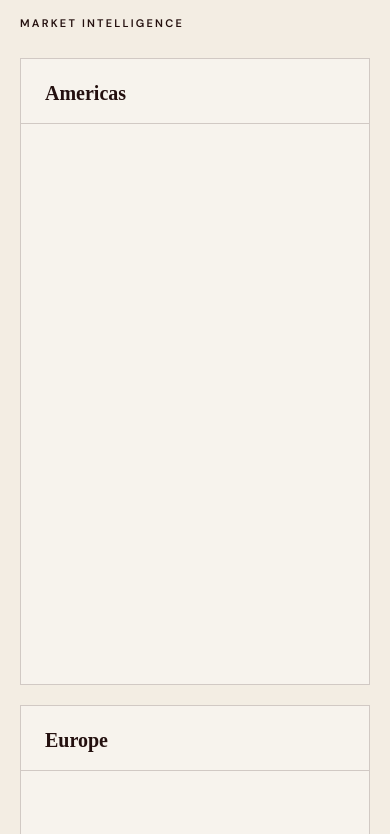
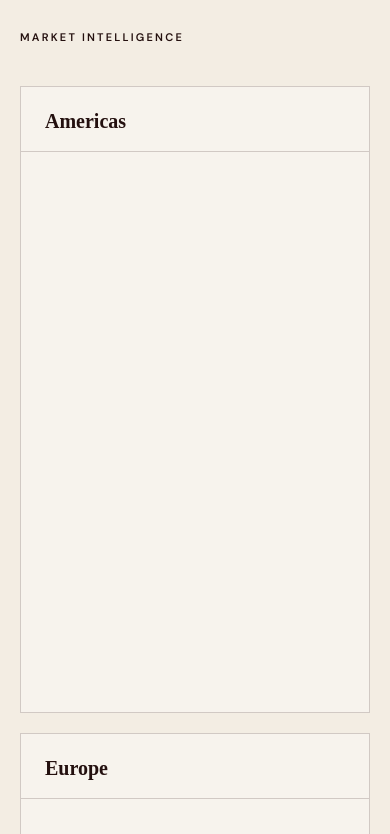
Before and after one commit to MahayanaCapital/MCP.WWW, a website: page markets-en.html in a window 390 px wide. Shown: the part 83-917 px from the top of the page. Drawn offline with nearby package versions, Linux system fonts and the light colour scheme; a script that the page names is missing.

Commit message:
Set markets label spacing to 40px

```diff
--- a/assets/css/mahayanacap.css
+++ b/assets/css/mahayanacap.css
@@ -322,7 +322,7 @@ html[lang="zh-TW"] .featured-copy h2 { font-size: clamp(32px, 3vw, 44px); white-
 }
 .markets-hero-minimal {
   min-height: auto;
-  padding: 26px 4vw;
+  padding: 40px 4vw;
   border-bottom: 0;
 }
 .markets-feed { padding: 0 4vw 130px; }
@@ -380,7 +380,7 @@ html[lang="zh-TW"] .featured-copy h2 { font-size: clamp(32px, 3vw, 44px); white-
   .insight-newsletter { padding: 80px 20px; }
   .markets-directory { padding-top: 72px; }
   .markets-hero { min-height: 460px; padding: 80px 20px 60px; }
-  .markets-hero-minimal { min-height: auto; padding: 26px 20px; }
+  .markets-hero-minimal { min-height: auto; padding: 40px 20px; }
   .markets-hero p { margin: 0; }
   .markets-feed { padding: 0 20px 90px; }
   .markets-feed-shell { min-height: 760px; padding-top: 24px; }
```
